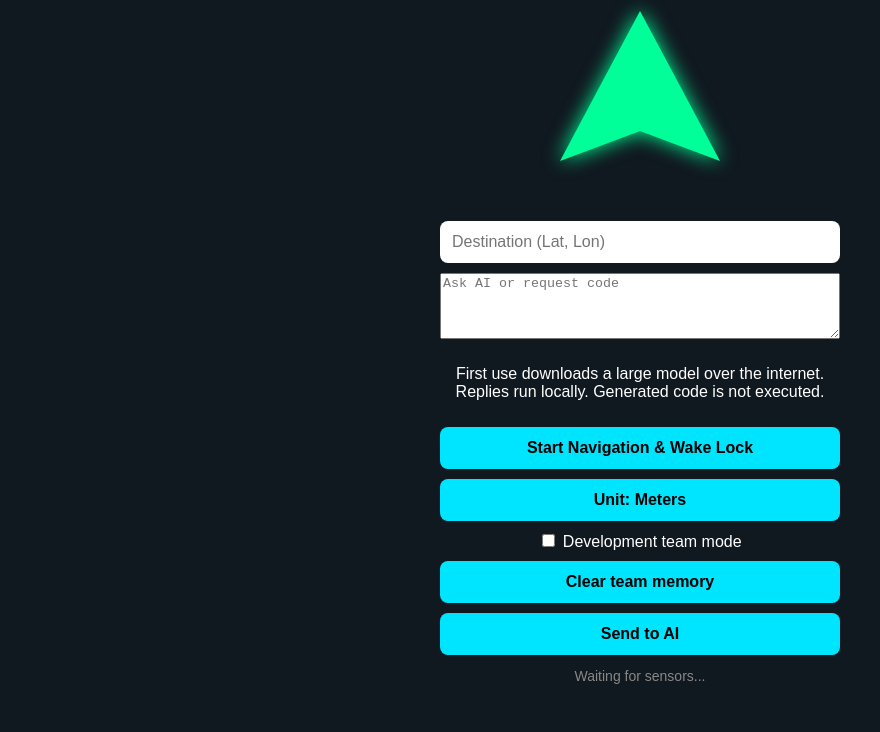
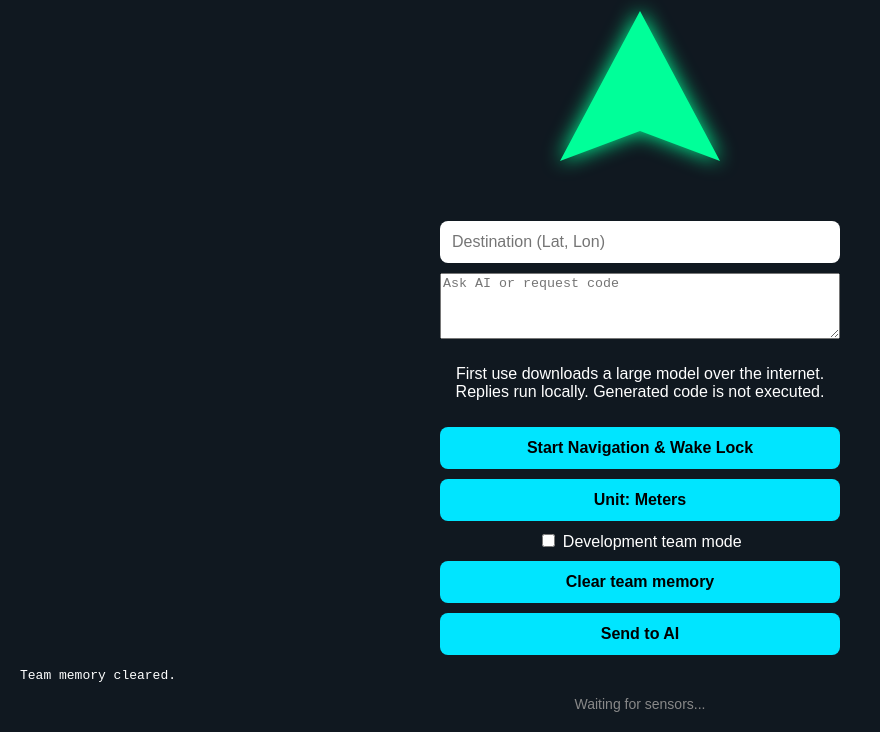
Before and after one commit to robertm142w-oss/ai-navigator, a plain HTML site: page index.html in a window 1280 px wide. Both pictures are taken after a click on the button "Clear team memory". Shown: the part 99-831 px from the top of the page, without its empty margins (0-880 px from the left). Before the commit the page ends 803 px from the top, so only its background shows below. Drawn offline with Linux system fonts and the light colour scheme.

Commit message:
Fix invalid clear-memory handler and prevent clearing during active AI task

```diff
--- a/index.html
+++ b/index.html
@@ -31,7 +31,7 @@
         <button id="start-btn">Start Navigation & Wake Lock</button>
         <button id="unit-toggle">Unit: Meters</button>
         <label><input type="checkbox" id="teamMode" style="width:auto"> Development team mode</label>
-        <button type="button" onclick="try { localStorage.removeItem(memoryKey); document.getElementById(\'response\').textContent = \'Team memory cleared.\'; } catch { document.getElementById(\'response\').textContent = \'Storage unavailable.\'; }">Clear team memory</button>
+        <button type="button" id="clearMemory">Clear team memory</button>
         <button id="aiSend" onclick="sendMessage()">Send to AI</button>
     </div>
     <pre id="response" style="white-space:pre-wrap;text-align:left;overflow-wrap:anywhere"></pre>
@@ -100,6 +100,10 @@
         const memoryKey = 'ai-navigator-team-v1';
         function readMemory() { try { const v = JSON.parse(localStorage.getItem(memoryKey) || '[]'); return Array.isArray(v) ? v.slice(-8) : []; } catch { return []; } }
         function saveMemory(entry) { try { localStorage.setItem(memoryKey, JSON.stringify([...readMemory(), entry].slice(-8))); return true; } catch { return false; } }
+        document.getElementById('clearMemory').onclick = () => {
+            if (document.getElementById('aiSend').disabled) return;
+            try { localStorage.removeItem(memoryKey); document.getElementById('response').textContent = 'Team memory cleared.'; } catch { document.getElementById('response').textContent = 'Storage unavailable.'; }
+        };
         let generator;
         async function sendMessage() {
             const prompt = document.getElementById('aiPrompt').value.trim();
```
